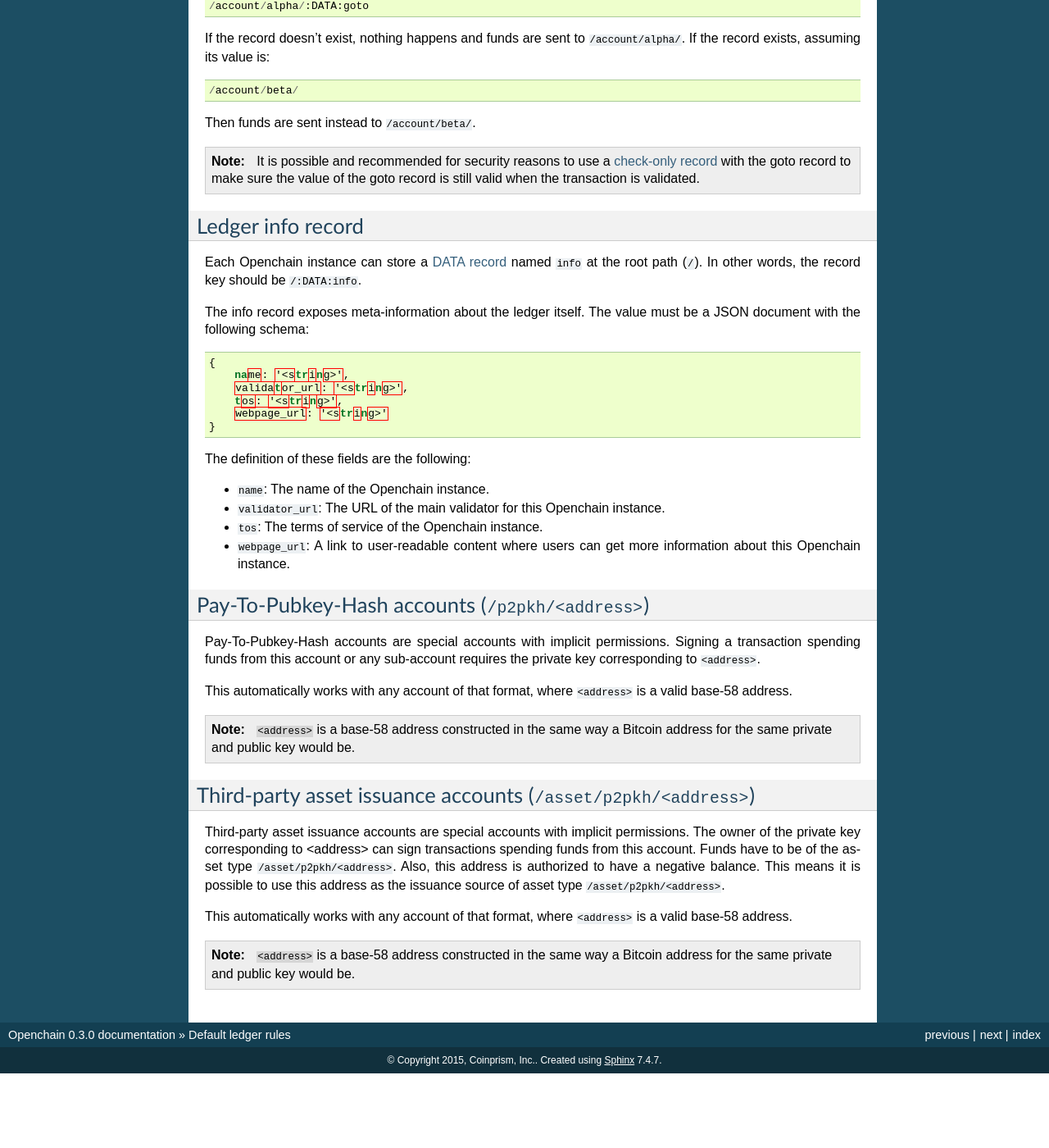
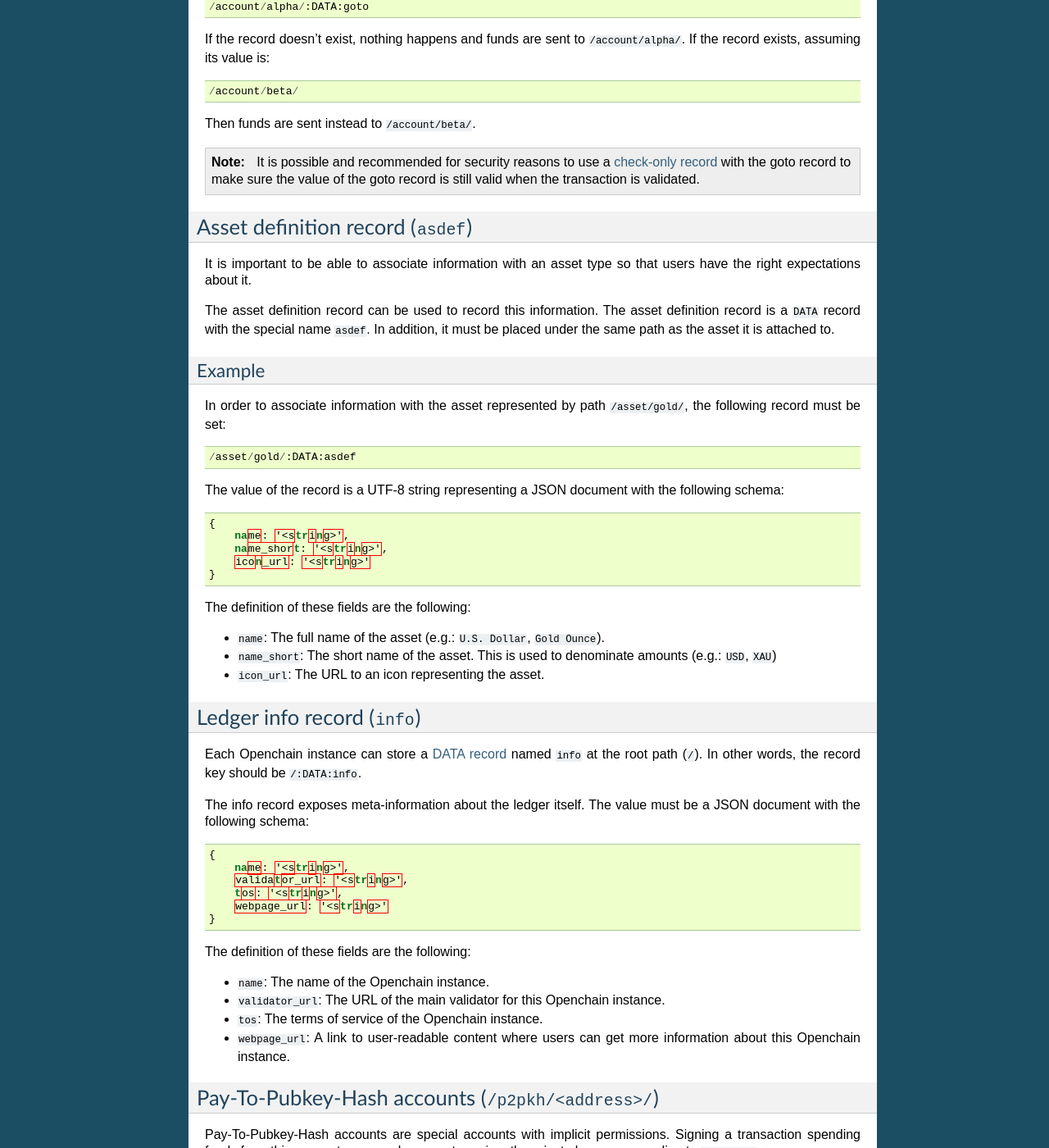
Before and after one commit to openchain/docs, a Sphinx documentation site: the page built from docs/source/ledger-rules/general.rst, in a window 1280 px wide and 1400 px high, scrolled down 1180 px. Shown: the whole window at 82% size. Built offline with Sphinx 7.4.7, drawn with Linux system fonts in a browser that asks for light colours; before the commit the page ends 2489 px from its top, so only the background shows below that; some of the changed text lies outside the part shown.

Commit message:
Add a section about asset definition records

```diff
--- a/docs/source/ledger-rules/general.rst
+++ b/docs/source/ledger-rules/general.rst
@@ -16,7 +16,7 @@ This ensures every asset creation and destruction is recorded through an account
 
 .. tip:: :ref:`Third-party asset issuance accounts <third-party-issuance-accounts>` are allowed to have negative balances.
 
-Aliases (``/aka/<name>``)
+Aliases (``/aka/<name>/``)
 -------------------------
 
 Openchain has the ability to define aliases for accounts, this simplify the user experience as users no longer have to remember a base-58 random string of characters.
@@ -62,8 +62,38 @@ Then funds are sent instead to ``/account/beta/``.
 
 .. note:: It is possible and recommended for security reasons to use a :ref:`check-only record <check-only-record>` with the goto record to make sure the value of the goto record is still valid when the transaction is validated.
 
-Ledger info record
-------------------
+Asset definition record (``asdef``)
+-----------------------------------
+
+It is important to be able to associate information with an asset type so that users have the right expectations about it.
+
+The asset definition record can be used to record this information. The asset definition record is a ``DATA`` record with the special name ``asdef``. In addition, it must be placed under the same path as the asset it is attached to.
+
+Example
+~~~~~~~
+
+In order to associate information with the asset represented by path ``/asset/gold/``, the following record must be set::
+
+    /asset/gold/:DATA:asdef
+
+The value of the record is a UTF-8 string representing a JSON document with the following schema:
+
+.. code-block:: json
+
+    {
+        name: '<string>',
+        name_short: '<string>',
+        icon_url: '<string>'
+    }
+
+The definition of these fields are the following:
+
+* ``name``: The full name of the asset (e.g.: ``U.S. Dollar``, ``Gold Ounce``).
+* ``name_short``: The short name of the asset. This is used to denominate amounts (e.g.: ``USD``, ``XAU``)
+* ``icon_url``: The URL to an icon representing the asset.
+
+Ledger info record (``info``)
+-----------------------------
 
 Each Openchain instance can store a :ref:`DATA record <data-record>` named ``info`` at the root path (``/``). In other words, the record key should be ``/:DATA:info``.
 
@@ -85,7 +115,7 @@ The definition of these fields are the following:
 * ``tos``: The terms of service of the Openchain instance.
 * ``webpage_url``: A link to user-readable content where users can get more information about this Openchain instance.
 
-Pay-To-Pubkey-Hash accounts (``/p2pkh/<address>``)
+Pay-To-Pubkey-Hash accounts (``/p2pkh/<address>/``)
 --------------------------------------------------
 
 Pay-To-Pubkey-Hash accounts are special accounts with implicit permissions. Signing a transaction spending funds from this account or any sub-account requires the private key corresponding to ``<address>``.
@@ -96,7 +126,7 @@ This automatically works with any account of that format, where ``<address>`` is
 
 .. _third-party-issuance-accounts:
 
-Third-party asset issuance accounts (``/asset/p2pkh/<address>``)
+Third-party asset issuance accounts (``/asset/p2pkh/<address>/``)
 ----------------------------------------------------------------
 
 Third-party asset issuance accounts are special accounts with implicit permissions. The owner of the private key corresponding to <address> can sign transactions spending funds from this account. Funds have to be of the asset type ``/asset/p2pkh/<address>``. Also, this address is authorized to have a negative balance. This means it is possible to use this address as the issuance source of asset type ``/asset/p2pkh/<address>``.
```
Also changed, not shown: other parts of docs/source/ledger-rules/general.rst (+2 -2 lines).
